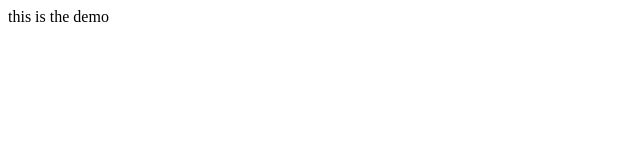
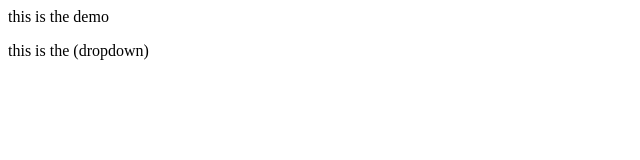
Before and after one commit to KothakapuShivaRamReddy/Git-Practice, a plain HTML site: page index.html in a window 1280 px wide. Shown: the whole page, without its empty margins (0-640 px from the left). Drawn offline with Linux system fonts and the light colour scheme.

Commit message:
the dropdowm added

```diff
--- a/index.html
+++ b/index.html
@@ -1 +1,2 @@
 <p>this is the demo</p>
+<p>this is the (dropdown)</p>
```
